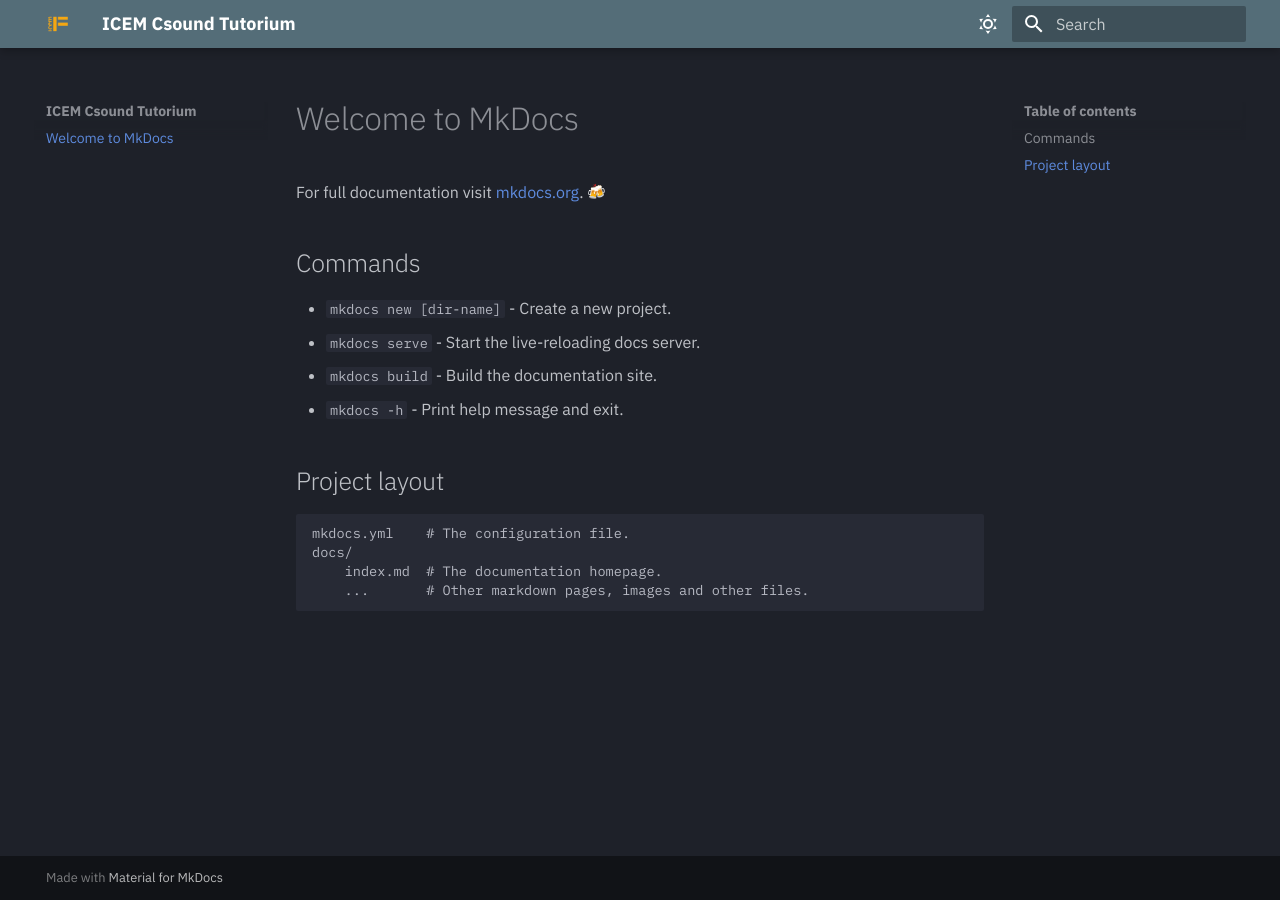
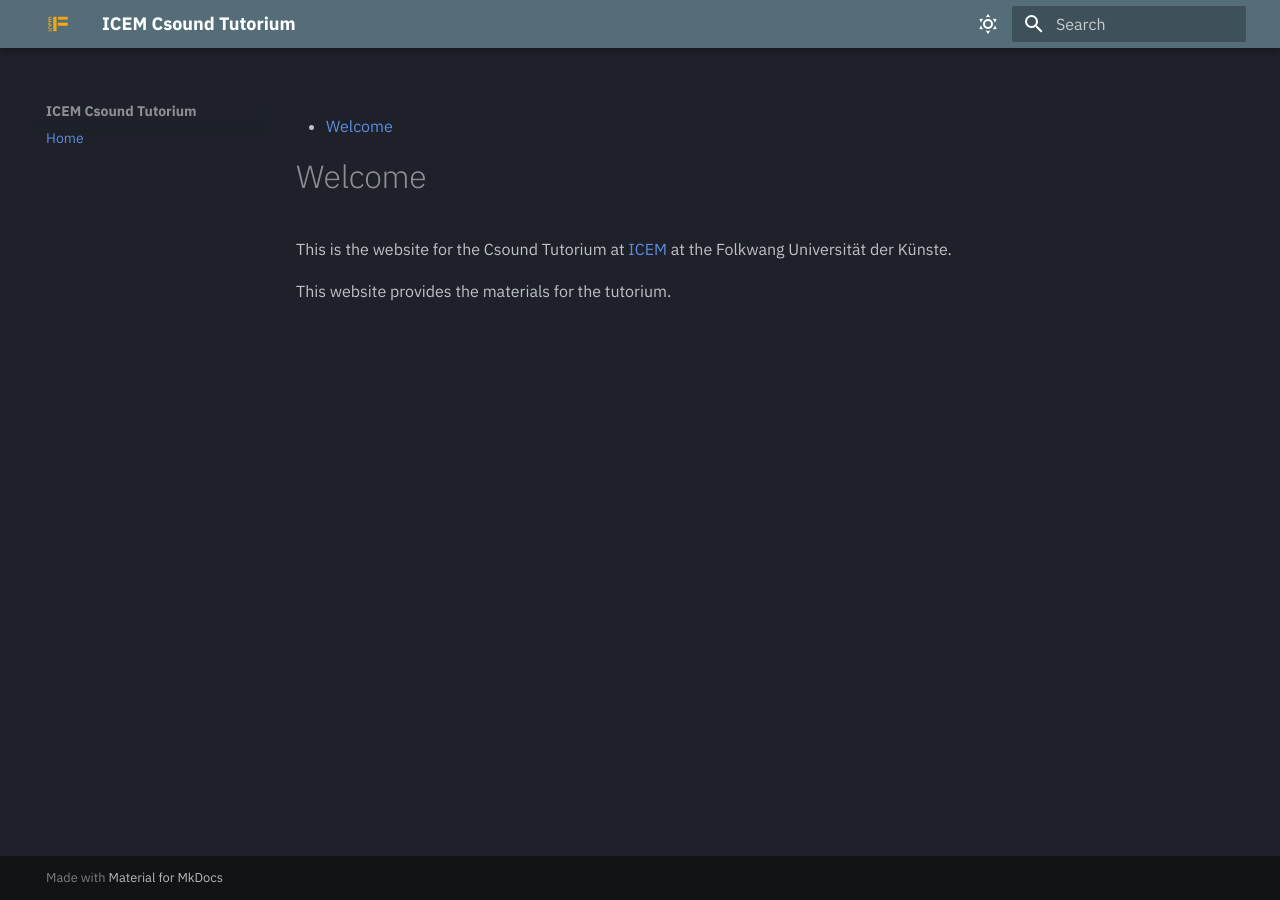
Before and after one commit to Folkwang-ICEM/csound-tutorium, an MkDocs documentation site: the page built from docs/index.md, in a window 1280 px wide. Built offline with MkDocs 1.6.1 and Material for MkDocs 9.7.7, drawn with Linux system fonts in a browser that asks for light colours; emoji names are drawn with the system emoji font.

Commit message:
added python requirements, created a new index page and setup a org-files dir

```diff
--- a/docs/index.md
+++ b/docs/index.md
@@ -1,17 +1,11 @@
-# Welcome to MkDocs
+- [Welcome](#orga2c231f)
 
-For full documentation visit [mkdocs.org](https://www.mkdocs.org).
-:beers:
-## Commands
 
-* `mkdocs new [dir-name]` - Create a new project.
-* `mkdocs serve` - Start the live-reloading docs server.
-* `mkdocs build` - Build the documentation site.
-* `mkdocs -h` - Print help message and exit.
 
-## Project layout
+<a id="orga2c231f"></a>
 
-    mkdocs.yml    # The configuration file.
-    docs/
-        index.md  # The documentation homepage.
-        ...       # Other markdown pages, images and other files.
+# Welcome
+
+This is the website for the Csound Tutorium at [ICEM](https://icem-www.folkwang-uni.de/icem-web/) at the Folkwang Universität der Künste.
+
+This website provides the materials for the tutorium.
```
Also changed, not shown: requirements.txt (added, +29 -0 lines), 1 other file.
